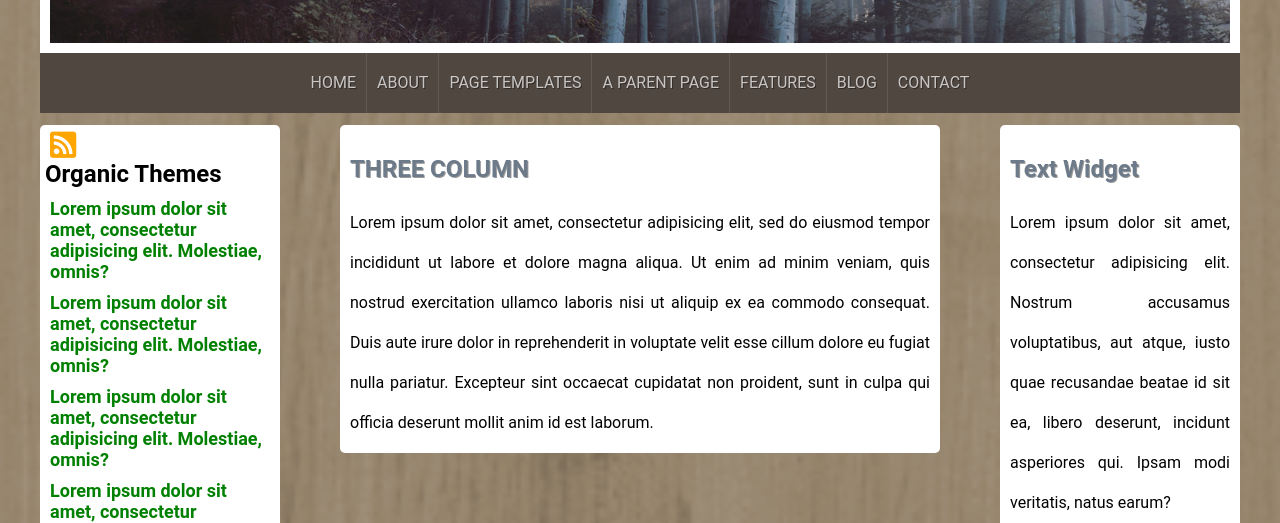
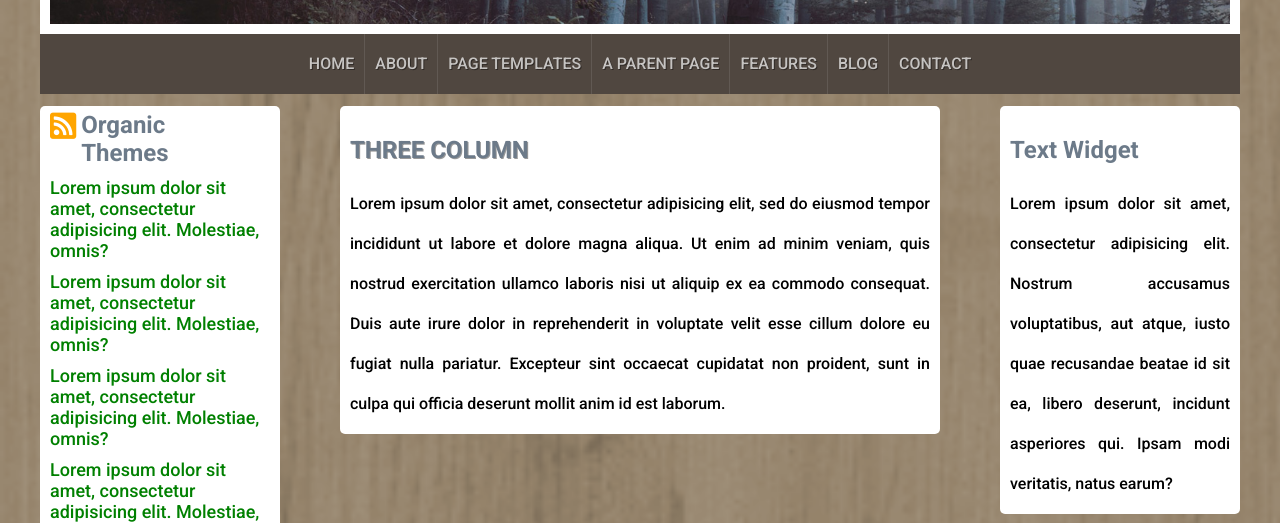
Before and after one commit to 83CarloG/htmlcss-wp, a plain HTML site: page index.html in a window 1280 px wide. Shown: the part 276-799 px from the top of the page. Drawn offline with Linux system fonts and the light colour scheme.

Commit message:
final version

```diff
--- a/css/style.css
+++ b/css/style.css
@@ -94,25 +94,28 @@ main::after {
   padding: 2px;
   padding: 5px 5px;
 }
+
+#news-title h2 {
+  color: rgba(108, 122, 137, 1)
+}
+
 #news-title {
   margin-bottom: 10px;
-}
-.news-title h2 {
-  display: inline;
-  margin-bottom: 10px;
+  content: "";
+  display: table;
+  clear: both;
 }
 .fa-rss-square {
+  float:left;
   font-size: 30px;
   padding: 0px 5px;
   color: orange;
-  vertical-align: middle;
 }
 .news-list ul {
   list-style: none;
   padding-left: 5px;
   color: green;
   font-size: 18px;
-  font-weight: bold;
 }
 .news-list  li.news-post {
   margin-bottom: 10px;
@@ -149,7 +152,6 @@ main::after {
 .widget h2 {
   margin: 20px 0;
   color: rgba(108, 122, 137, 1);
-  text-shadow: 1px 1px rgba(0,0,0,.4);
 }
 .widget p {
   line-height: 40px;
@@ -192,5 +194,4 @@ footer {
   line-height: 120px;
 }
 
-
 /* /footer */
--- a/index.html
+++ b/index.html
@@ -3,7 +3,7 @@
   <head>
     <meta charset="utf-8">
     <title>Wp-Theme</title>
-    <link rel="stylesheet" href="<link href="https://fonts.googleapis.com/css2?family=Roboto:wght@300;500;700&display=swap" rel="stylesheet">">
+    <link href="https://fonts.googleapis.com/css2?family=Roboto:wght@300;500;700&display=swap" rel="stylesheet">
     <link rel="stylesheet" href="https://cdnjs.cloudflare.com/ajax/libs/font-awesome/5.13.1/css/all.min.css">
     <link rel="stylesheet" href="css/style.css">
   </head>
```
